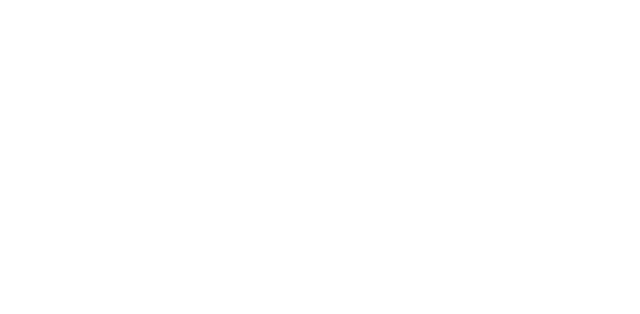
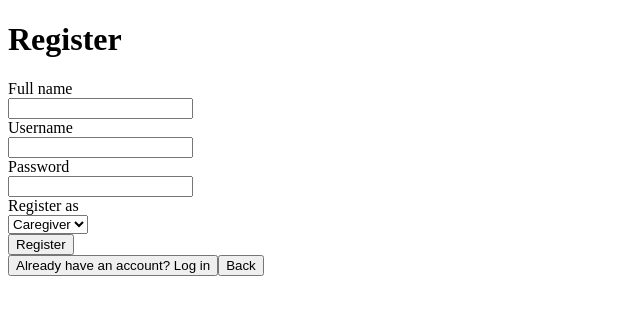
Before and after one commit to mochii-nova/AGAPAY-A-Web-Based-Care-Task-Monitoring, a React (Vite) app in the folder client/: page /register in a window 1280 px wide. Before the commit this address had no page. Shown: the top 314 px of the page, without its empty margins (0-640 px from the left). Built offline with nearby package versions, Linux system fonts and the light colour scheme.

Commit message:
add login and register

```diff
--- a/client/src/App.jsx
+++ b/client/src/App.jsx
@@ -1,18 +1,21 @@
 import { Routes, Route } from 'react-router-dom';
 import Landing from './pages/Landing';
 import Login from './pages/Login';
+import Register from './pages/Register';
 import Dashboard from './pages/Dashboard';
 import Tasks from './pages/Tasks';
 import Handover from './pages/Handover';
+import ProtectedRoute from './components/ProtectedRoute';
 
 export default function App() {
   return (
     <Routes>
       <Route path="/" element={<Landing />} />
       <Route path="/login" element={<Login />} />
-      <Route path="/dashboard" element={<Dashboard />} />
-      <Route path="/tasks" element={<Tasks />} />
-      <Route path="/handover" element={<Handover />} />
+      <Route path="/register" element={<Register />} />
+      <Route path="/dashboard" element={<ProtectedRoute><Dashboard /></ProtectedRoute>} />
+      <Route path="/tasks" element={<ProtectedRoute><Tasks /></ProtectedRoute>} />
+      <Route path="/handover" element={<ProtectedRoute><Handover /></ProtectedRoute>} />
     </Routes>
   );
 }
--- /dev/null
+++ b/client/src/api.js
@@ -0,0 +1,5 @@
+import axios from 'axios';
+
+const api = axios.create({ baseURL: 'http://localhost:5000/api' });
+
+export default api;
--- a/client/src/components/Navbar.jsx
+++ b/client/src/components/Navbar.jsx
@@ -1,15 +1,22 @@
 import { useNavigate } from 'react-router-dom';
+import { useAuth } from '../context/AuthContext';
 
 export default function Navbar() {
   const navigate = useNavigate();
+  const { user, logout } = useAuth();
+
+  const handleLogout = () => {
+    logout();
+    navigate('/');
+  };
 
   return (
     <nav>
-      <b>AGAPAY</b>{' '}
+      <b>AGAPAY</b> | {user?.name} ({user?.role}){' '}
       <button onClick={() => navigate('/dashboard')}>Dashboard</button>
       <button onClick={() => navigate('/tasks')}>Tasks</button>
       <button onClick={() => navigate('/handover')}>Handover</button>
-      <button onClick={() => navigate('/')}>Log out</button>
+      <button onClick={handleLogout}>Log out</button>
     </nav>
   );
 }
--- /dev/null
+++ b/client/src/components/ProtectedRoute.jsx
@@ -0,0 +1,11 @@
+import { Navigate } from 'react-router-dom';
+import { useAuth } from '../context/AuthContext';
+
+export default function ProtectedRoute({ children, roles }) {
+  const { user } = useAuth();
+
+  if (!user) return <Navigate to="/login" />;
+  if (roles && !roles.includes(user.role)) return <Navigate to="/dashboard" />;
+
+  return children;
+}
--- /dev/null
+++ b/client/src/context/AuthContext.jsx
@@ -0,0 +1,27 @@
+import { createContext, useContext, useState } from 'react';
+
+const AuthContext = createContext();
+
+export function AuthProvider({ children }) {
+  const [user, setUser] = useState(JSON.parse(localStorage.getItem('user')));
+
+  const login = (data) => {
+    localStorage.setItem('token', data.token);
+    localStorage.setItem('user', JSON.stringify(data.user));
+    setUser(data.user);
+  };
+
+  const logout = () => {
+    localStorage.removeItem('token');
+    localStorage.removeItem('user');
+    setUser(null);
+  };
+
+  return (
+    <AuthContext.Provider value={{ user, login, logout }}>
+      {children}
+    </AuthContext.Provider>
+  );
+}
+
+export const useAuth = () => useContext(AuthContext);
--- a/client/src/main.jsx
+++ b/client/src/main.jsx
@@ -2,9 +2,12 @@
 import ReactDOM from 'react-dom/client';
 import { BrowserRouter } from 'react-router-dom';
 import App from './App.jsx';
+import { AuthProvider } from './context/AuthContext.jsx';
 
 ReactDOM.createRoot(document.getElementById('root')).render(
   <BrowserRouter>
-    <App />
+    <AuthProvider>
+      <App />
+    </AuthProvider>
   </BrowserRouter>
 );
--- a/client/src/pages/Landing.jsx
+++ b/client/src/pages/Landing.jsx
@@ -7,6 +7,7 @@
       <h1>AGAPAY</h1>
       <p>Care Task Monitoring and Shift Handover System for Orchid Care Home, Inc.</p>
       <button onClick={() => navigate('/login')}>Log in</button>
+      <button onClick={() => navigate('/register')}>Register</button>
     </div>
   );
 }
--- a/client/src/pages/Login.jsx
+++ b/client/src/pages/Login.jsx
@@ -1,15 +1,24 @@
 import { useState } from 'react';
 import { useNavigate } from 'react-router-dom';
+import api from '../api';
+import { useAuth } from '../context/AuthContext';
 
 export default function Login() {
   const navigate = useNavigate();
+  const { login } = useAuth();
   const [username, setUsername] = useState('');
   const [password, setPassword] = useState('');
+  const [error, setError] = useState('');
 
-  const handleSubmit = (e) => {
+  const handleSubmit = async (e) => {
     e.preventDefault();
-    // Temporary: goes straight to dashboard. Real login comes in the next step.
-    navigate('/dashboard');
+    try {
+      const { data } = await api.post('/auth/login', { username, password });
+      login(data);
+      navigate('/dashboard');
+    } catch (err) {
+      setError(err.response?.data?.message || 'Login failed');
+    }
   };
 
   return (
@@ -17,11 +26,13 @@
       <h1>Log in</h1>
       <form onSubmit={handleSubmit}>
         <label>Username</label><br />
-        <input value={username} onChange={(e) => setUsername(e.target.value)} /><br />
+        <input value={username} onChange={(e) => setUsername(e.target.value)} required /><br />
         <label>Password</label><br />
-        <input type="password" value={password} onChange={(e) => setPassword(e.target.value)} /><br />
+        <input type="password" value={password} onChange={(e) => setPassword(e.target.value)} required /><br />
+        {error && <p>{error}</p>}
         <button type="submit">Log in</button>
       </form>
+      <button onClick={() => navigate('/register')}>No account? Register</button>
       <button onClick={() => navigate('/')}>Back</button>
     </div>
   );
--- /dev/null
+++ b/client/src/pages/Register.jsx
@@ -0,0 +1,49 @@
+import { useState } from 'react';
+import { useNavigate } from 'react-router-dom';
+import api from '../api';
+
+export default function Register() {
+  const navigate = useNavigate();
+  const [form, setForm] = useState({ name: '', username: '', password: '', role: 'caregiver' });
+  const [error, setError] = useState('');
+
+  const handleChange = (e) => setForm({ ...form, [e.target.name]: e.target.value });
+
+  const handleSubmit = async (e) => {
+    e.preventDefault();
+    try {
+      await api.post('/auth/register', form);
+      alert('Registered! You can now log in.');
+      navigate('/login');
+    } catch (err) {
+      setError(err.response?.data?.message || 'Registration failed');
+    }
+  };
+
+  return (
+    <div>
+      <h1>Register</h1>
+      <form onSubmit={handleSubmit}>
+        <label>Full name</label><br />
+        <input name="name" value={form.name} onChange={handleChange} required /><br />
+
+        <label>Username</label><br />
+        <input name="username" value={form.username} onChange={handleChange} required /><br />
+
+        <label>Password</label><br />
+        <input type="password" name="password" value={form.password} onChange={handleChange} required /><br />
+
+        <label>Register as</label><br />
+        <select name="role" value={form.role} onChange={handleChange}>
+          <option value="caregiver">Caregiver</option>
+          <option value="admin">Admin</option>
+        </select><br />
+
+        {error && <p>{error}</p>}
+        <button type="submit">Register</button>
+      </form>
+      <button onClick={() => navigate('/login')}>Already have an account? Log in</button>
+      <button onClick={() => navigate('/')}>Back</button>
+    </div>
+  );
+}
```
Also changed, not shown: 1 other file (tests, documents, lock files or other folders).
